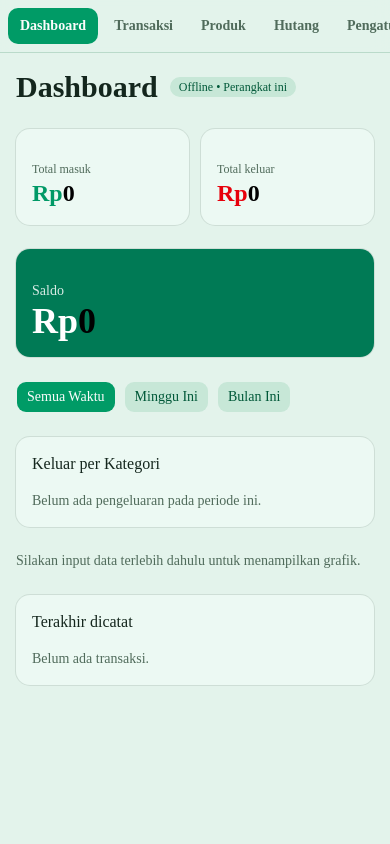
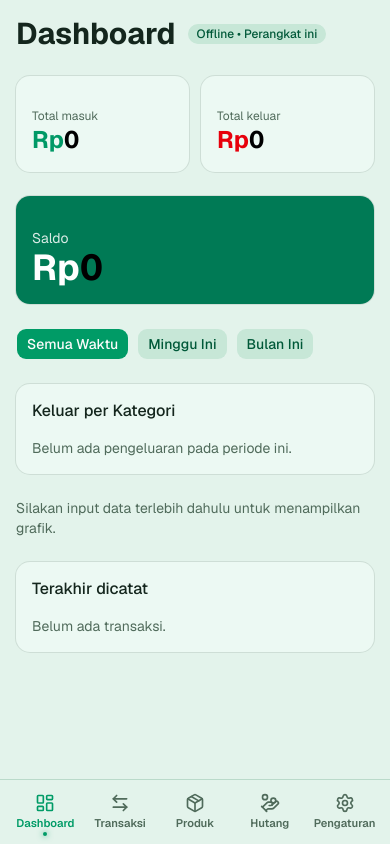
Before and after one commit to F4IRUZZZ/keuangan-next, a Next.js app: page / in a window 390 px wide. Built offline with nearby package versions, Linux system fonts and the light colour scheme.

Commit message:
Nav bawah HP/tablet + font Geist + padding konten
Nav ganda: top bar >=1024px, bottom-nav fixed <=1024px (ikon+label+titik, safe-area). Konten pb-24 mobile. font-sans -> Geist (warning preload hilang). Cek viewport 390/1280 + console bersih.

```diff
--- a/app/globals.css
+++ b/app/globals.css
@@ -7,7 +7,7 @@
 @theme inline {
   --color-background: var(--background);
   --color-foreground: var(--foreground);
-  --font-sans: var(--font-sans);
+  --font-sans: var(--font-geist-sans);
   --font-mono: var(--font-geist-mono);
   --font-heading: var(--font-sans);
   --color-sidebar-ring: var(--sidebar-ring);
--- a/app/layout.tsx
+++ b/app/layout.tsx
@@ -27,7 +27,7 @@ export default function RootLayout({ children }: { children: React.ReactNode })
     >
       <body className="min-h-full flex flex-col">
         <Nav />
-        {children}
+        <div className="pb-24 lg:pb-0">{children}</div>
       </body>
     </html>
   );
--- a/components/nav.tsx
+++ b/components/nav.tsx
@@ -2,19 +2,28 @@
 
 import Link from "next/link";
 import { usePathname } from "next/navigation";
+import {
+  ArrowLeftRight,
+  HandCoins,
+  LayoutDashboard,
+  Package,
+  Settings,
+} from "lucide-react";
 
 const NAV = [
-  { href: "/", label: "Dashboard" },
-  { href: "/transaksi", label: "Transaksi" },
-  { href: "/produk", label: "Produk" },
-  { href: "/hutang", label: "Hutang" },
-  { href: "/pengaturan", label: "Pengaturan" },
+  { href: "/", label: "Dashboard", ikon: LayoutDashboard },
+  { href: "/transaksi", label: "Transaksi", ikon: ArrowLeftRight },
+  { href: "/produk", label: "Produk", ikon: Package },
+  { href: "/hutang", label: "Hutang", ikon: HandCoins },
+  { href: "/pengaturan", label: "Pengaturan", ikon: Settings },
 ];
 
 export function Nav() {
   const path = usePathname();
   return (
-    <nav className="sticky top-0 z-40 border-b bg-background/90 backdrop-blur">
+    <>
+      {/* Laptop: bar atas (tak berubah) */}
+      <nav aria-label="Navigasi utama" className="sticky top-0 z-40 hidden border-b bg-background/90 backdrop-blur lg:block">
         <div className="mx-auto flex w-full max-w-6xl gap-1 overflow-x-auto p-2">
           {NAV.map((n) => {
             const aktif = n.href === "/" ? path === "/" : path.startsWith(n.href);
@@ -33,5 +42,33 @@ export function Nav() {
           })}
         </div>
       </nav>
+      {/* HP + tablet: bottom-nav ala vanilla (ikon + label + titik aktif) */}
+      <nav aria-label="Navigasi utama" className="fixed inset-x-0 bottom-0 z-40 border-t bg-background/95 pb-[env(safe-area-inset-bottom)] backdrop-blur lg:hidden">
+        <div className="mx-auto grid w-full max-w-6xl grid-cols-5 px-2 py-1">
+          {NAV.map((n) => {
+            const aktif = n.href === "/" ? path === "/" : path.startsWith(n.href);
+            return (
+              <Link
+                key={n.href}
+                href={n.href}
+                aria-current={aktif ? "page" : undefined}
+                className={`relative flex min-h-[56px] flex-col items-center justify-center gap-0.5 rounded-xl text-[0.7rem] font-semibold ${
+                  aktif ? "text-primary" : "text-muted-foreground"
+                }`}
+              >
+                <n.ikon className="size-5" aria-hidden="true" />
+                {n.label}
+                <span
+                  aria-hidden="true"
+                  className={`absolute bottom-1 size-1 rounded-full bg-primary shadow-[0_0_6px_var(--primary)] transition-transform ${
+                    aktif ? "scale-100" : "scale-0"
+                  }`}
+                />
+              </Link>
+            );
+          })}
+        </div>
+      </nav>
+    </>
   );
 }
--- /dev/null
+++ b/tools-uji/cek-nav.js
@@ -0,0 +1,33 @@
+// Cek cepat nav bawah + font (sekali pakai).
+const { chromium } = require("D:\\Project Developments\\GITHUB\\Webapp Keuangan(Ga Tuntas)\\tools\\uji\\node_modules\\playwright-core");
+
+(async () => {
+  const browser = await chromium.launch();
+  const m = await (await browser.newContext({ viewport: { width: 390, height: 844 } })).newPage();
+  const errs = [];
+  m.on("pageerror", (e) => errs.push(e.message));
+  m.on("console", (c) => { if (c.type() === "error") errs.push(c.text()); });
+  await m.goto("http://localhost:3000/transaksi", { waitUntil: "load", timeout: 120000 });
+  await m.waitForTimeout(1500);
+  const nav = await m.evaluate(() => {
+    const el = document.querySelector('nav[aria-label="Navigasi utama"].fixed');
+    if (!el) return "TAK-ADA";
+    const r = el.getBoundingClientRect();
+    const items = el.querySelectorAll("a").length;
+    return `fixed items=${items} bottom=${Math.round(r.bottom)}/${window.innerHeight}`;
+  });
+  console.log("MOBILE-NAV: " + nav);
+  await m.screenshot({ path: "bukti-nav-hp.png" });
+  const d = await (await browser.newContext({ viewport: { width: 1280, height: 900 } })).newPage();
+  await d.goto("http://localhost:3000/transaksi", { waitUntil: "load", timeout: 120000 });
+  await d.waitForTimeout(1500);
+  console.log("DESKTOP-TOPBAR: " + (await d.evaluate(() => !!document.querySelector("nav.sticky"))));
+  console.log("FONT-H1: " + (await d.evaluate(() => getComputedStyle(document.querySelector("h1")).fontFamily)).slice(0, 60));
+  await d.screenshot({ path: "bukti-nav-desktop.png" });
+  await browser.close();
+  const serius = errs.filter((e) => !/favicon/i.test(e));
+  console.log("console-errs=" + serius.length + (serius.length ? " " + serius.slice(0, 2).join(" | ") : ""));
+})().catch((e) => {
+  console.error("GAGAL:", String(e.message ?? e).split("\n")[0]);
+  process.exit(1);
+});
```
Lines whose indentation alone changed are shown as unchanged.
